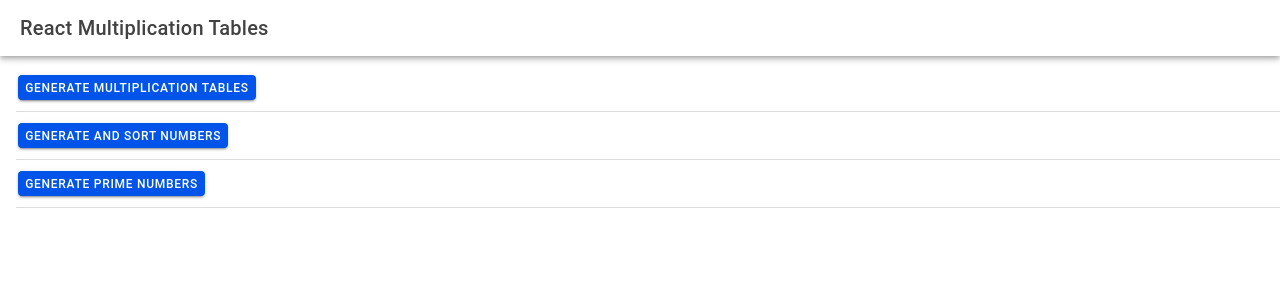
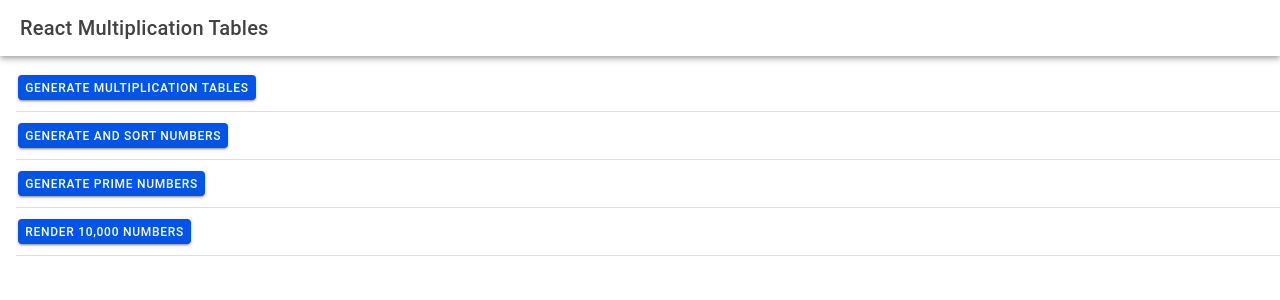
Before and after one commit to jbw716/WASMvsJSforMobile, a React (Vite) app in the folder IonicReact_MultiplicationTables/: page /home in a window 1280 px wide. Shown: the top 300 px of the page. Built offline with nearby package versions, Linux system fonts and the light colour scheme.

Commit message:
Added rendering benchmark.

```diff
--- a/IonicReact_MultiplicationTables/src/pages/Home.tsx
+++ b/IonicReact_MultiplicationTables/src/pages/Home.tsx
@@ -1,11 +1,12 @@
-import { IonButton, IonItem, IonList } from '@ionic/react';
+import { IonButton, IonItem, IonLabel, IonList } from '@ionic/react';
 import './Home.css';
 import { useState } from 'react';
 
 const Home: React.FC = () => {
   const number = 5;
   const size = 1_000_000;
-  const [time, setTime] = useState<number>(0);
+  const [time, setTime] = useState<number>(-1);
+  const [numbersToRender, setNumbersToRender] = useState<number[]>([]);
 
   const timeFunction = (fn: Function) => {
     const start = Date.now();
@@ -79,22 +80,45 @@ const Home: React.FC = () => {
   //   return true;
   // }
 
+  const renderNumbers = () => {
+    timeFunction(() => {
+      const numbers: number[] = [];
+      for (let i = 0; i < 10_000; i++) {
+        numbers.push(Math.floor(Math.random() * 100));
+      }
+      setNumbersToRender(numbers);
+    });
+  }
+
   return (
     <IonList>
       <IonItem>
         <IonButton onClick={calculateMultiplicationTable}>Generate Multiplication Tables</IonButton>
       </IonItem>
       <IonItem>
-        <IonButton onClick={generateAndSortNumbers}>Generate and sort numbers</IonButton>
+        <IonButton onClick={generateAndSortNumbers}>Generate and Sort Numbers</IonButton>
       </IonItem>
       <IonItem>
-        <IonButton onClick={generatePrimeNumbers}>Generate prime numbers</IonButton>
+        <IonButton onClick={generatePrimeNumbers}>Generate Prime Numbers</IonButton>
       </IonItem>
-      {time > 0 &&
+      <IonItem>
+        <IonButton onClick={renderNumbers}>Render 10,000 Numbers</IonButton>
+      </IonItem>
+      {time >= 0 &&
         <IonItem>
           <p>Did that in {time} ms</p>
         </IonItem>
       }
+      {numbersToRender.length > 0 &&
+        <IonItem>
+          <IonLabel>Numbers</IonLabel>
+        </IonItem>
+      }
+      {numbersToRender.map((number, index) => (
+        <IonItem key={index}>
+          <p>{number}</p>
+        </IonItem>
+      ))}
     </IonList>
   );
 };
```
Also changed, not shown: 1 other file (tests, documents, lock files or other folders).
